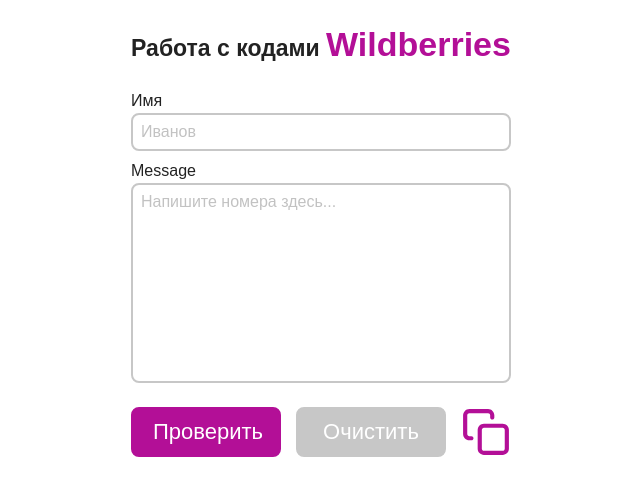
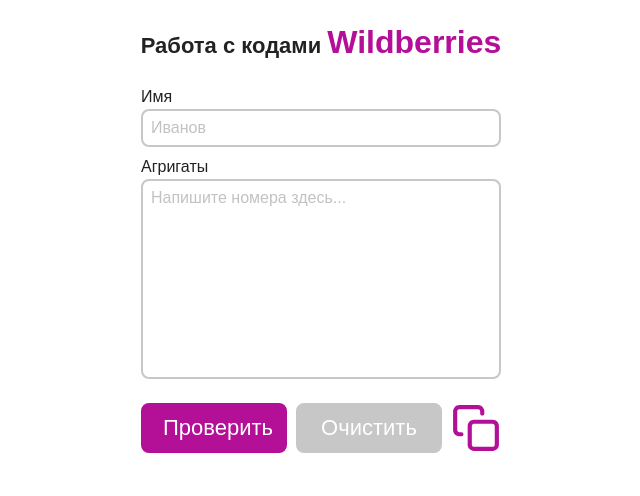
Before and after one commit to SERZH2577/workwithcodeswb, a plain HTML site: page index.html in a window 1280 px wide. Shown: the whole page, without its empty margins (319-959 px from the left). Drawn offline with Linux system fonts and the light colour scheme.

Commit message:
size button

```diff
--- a/css/styles.css
+++ b/css/styles.css
@@ -86,7 +86,7 @@
   font-size: 22px;
   color: #ffffff;
 
-  width: 150px;
+  width: 146px;
   border: 2px solid #b30f97;
   border-radius: 8px;
   background-color: #b30f97;
@@ -157,32 +157,33 @@
     margin-left: 5px;
   } */
 
+  .statistic__text-data {
+    font-size: 30px;
+  }
+}
+
+@media screen and (min-width: 400px) {
+  .form {
+    width: 360px;
+  }
+
+  h1 {
+    font-size: 22px;
+  }
+
+  .wb__link {
+    font-size: 32px;
+  }
+
+  .statistic {
+    width: 400px;
+  }
+
   input,
   textarea {
     font-size: inherit;
   }
 
-  .statistic__text-data {
-    font-size: 30px;
-  }
-}
-
-@media screen and (min-width: 420px) {
-  .form {
-    width: 380px;
-  }
-
-  h1 {
-    font-size: 23px;
-  }
-
-  .wb__link {
-    font-size: 34px;
-  }
-
-  .statistic {
-    width: 400px;
-  }
   /*
   .btn-clear {
     margin-left: 6px;
--- a/index.html
+++ b/index.html
@@ -24,7 +24,7 @@
 
 
 				<label>
-					Message
+					Агригаты
 					<textarea name="massage" rows="10" placeholder="Напишите номера здесь..."></textarea>
 				</label>
 
```
